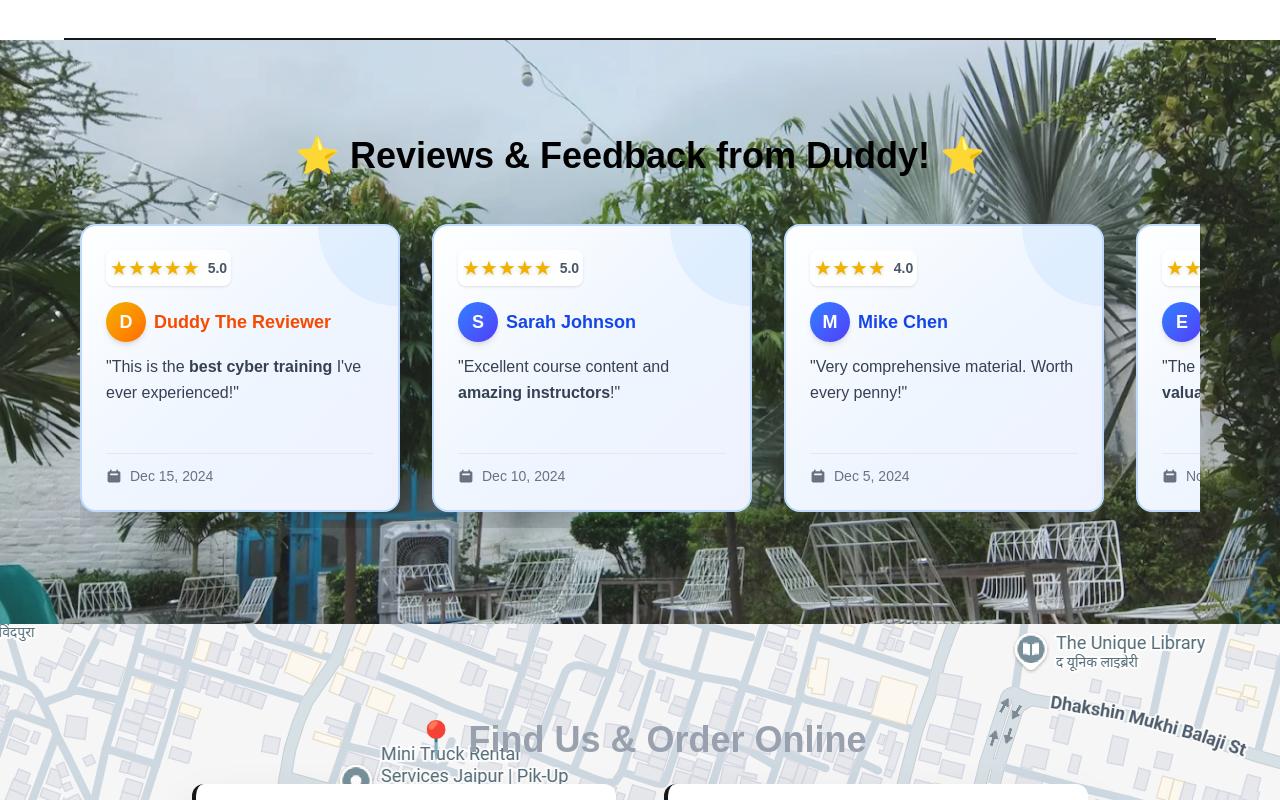
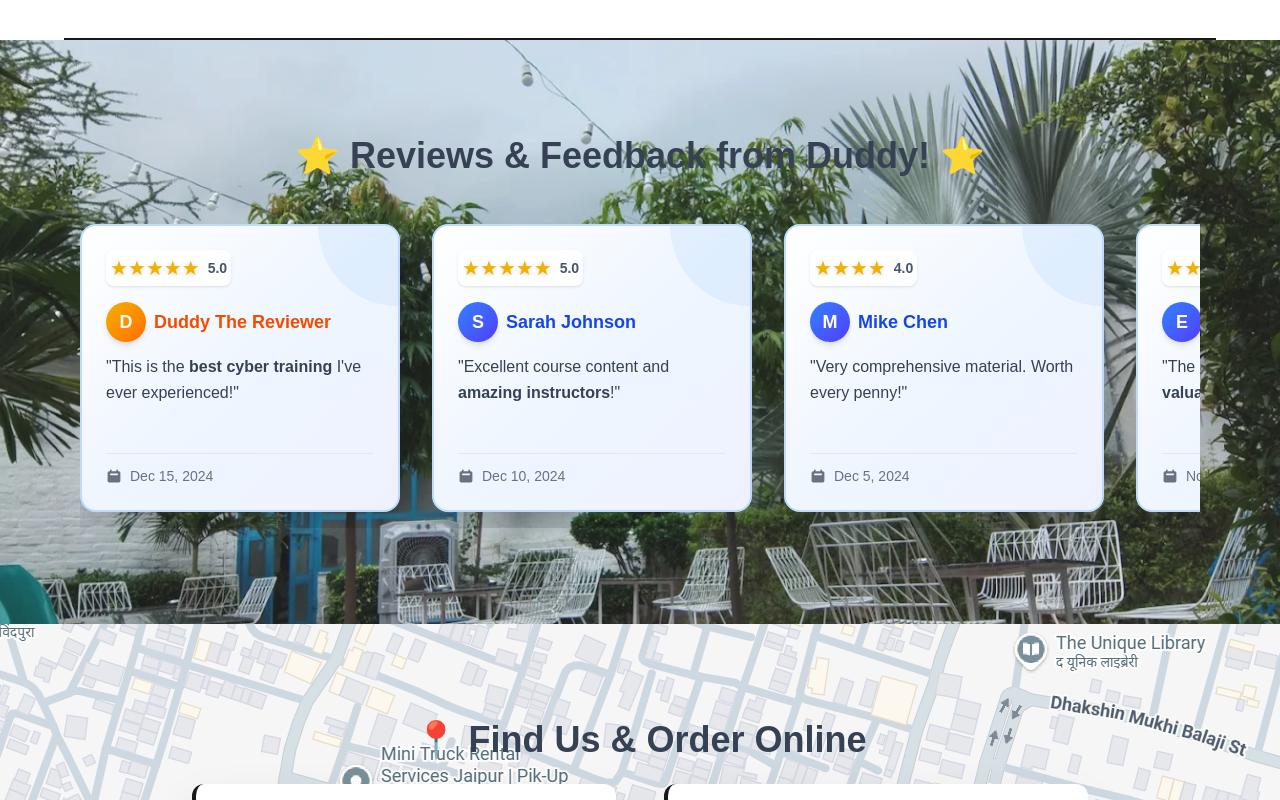
Before and after one commit to rohitsingh7568/Ch.Fi.cafe, a Next.js app: page / in a window 1280 px wide. Shown: the part 3620-4420 px from the top of the page. Built offline with nearby package versions, Linux system fonts and the light colour scheme.

Commit message:
text color

```diff
--- a/app/page.tsx
+++ b/app/page.tsx
@@ -479,7 +479,7 @@
           />
         </div>
         <div className="container mx-auto px-4 max-w-6xl relative z-50">
-          <h2 className="text-3xl md:text-4xl font-bold text-center mb-12 text-black flex items-center justify-center">
+          <h2 className="text-3xl md:text-4xl font-bold text-center mb-12 text-gray-700 flex items-center justify-center">
             ⭐ Reviews & Feedback from Duddy! ⭐
           </h2>
 
@@ -595,7 +595,7 @@
         }}
       >
         <div className="container mx-auto px-4 text-center max-w-6xl">
-          <h2 className="text-3xl md:text-4xl font-bold mb-6 text-gray-400">
+          <h2 className="text-3xl md:text-4xl font-bold mb-6 text-gray-700">
             📍 Find Us & Order Online
           </h2>
 
```
